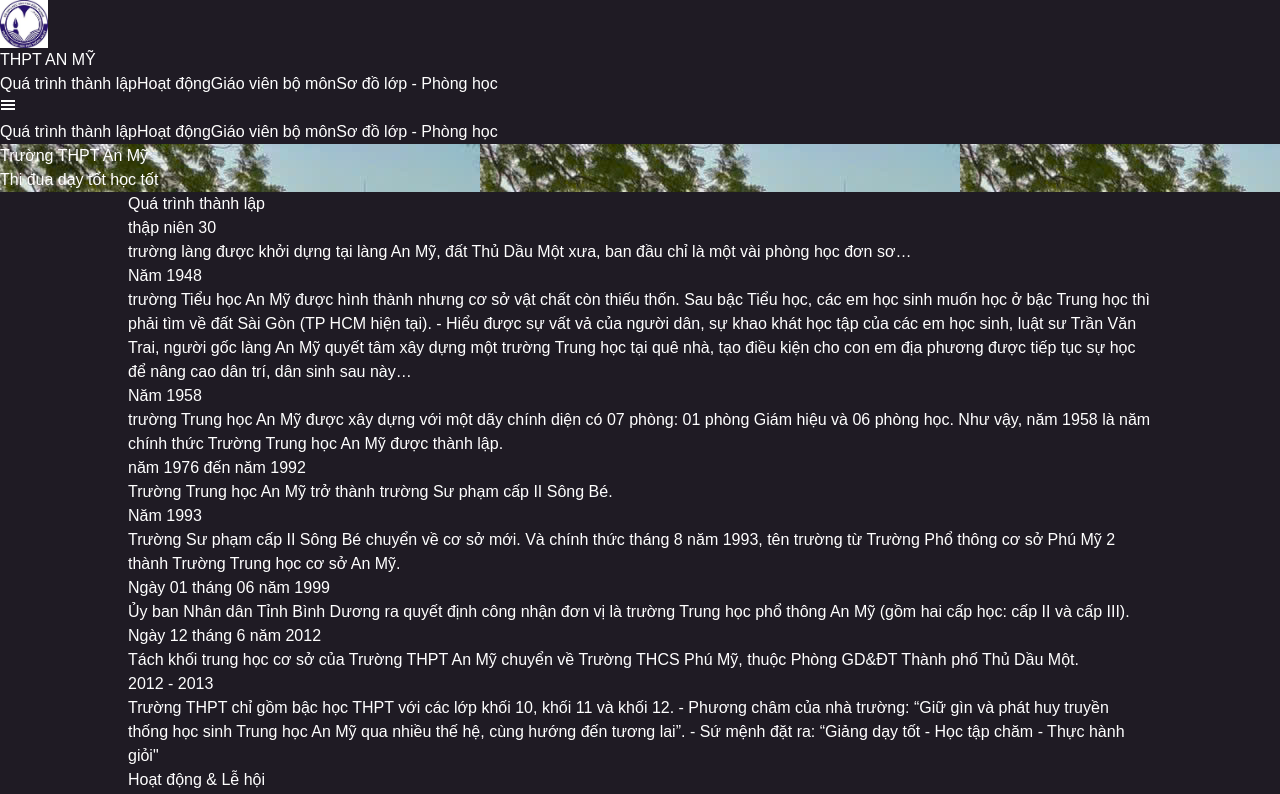
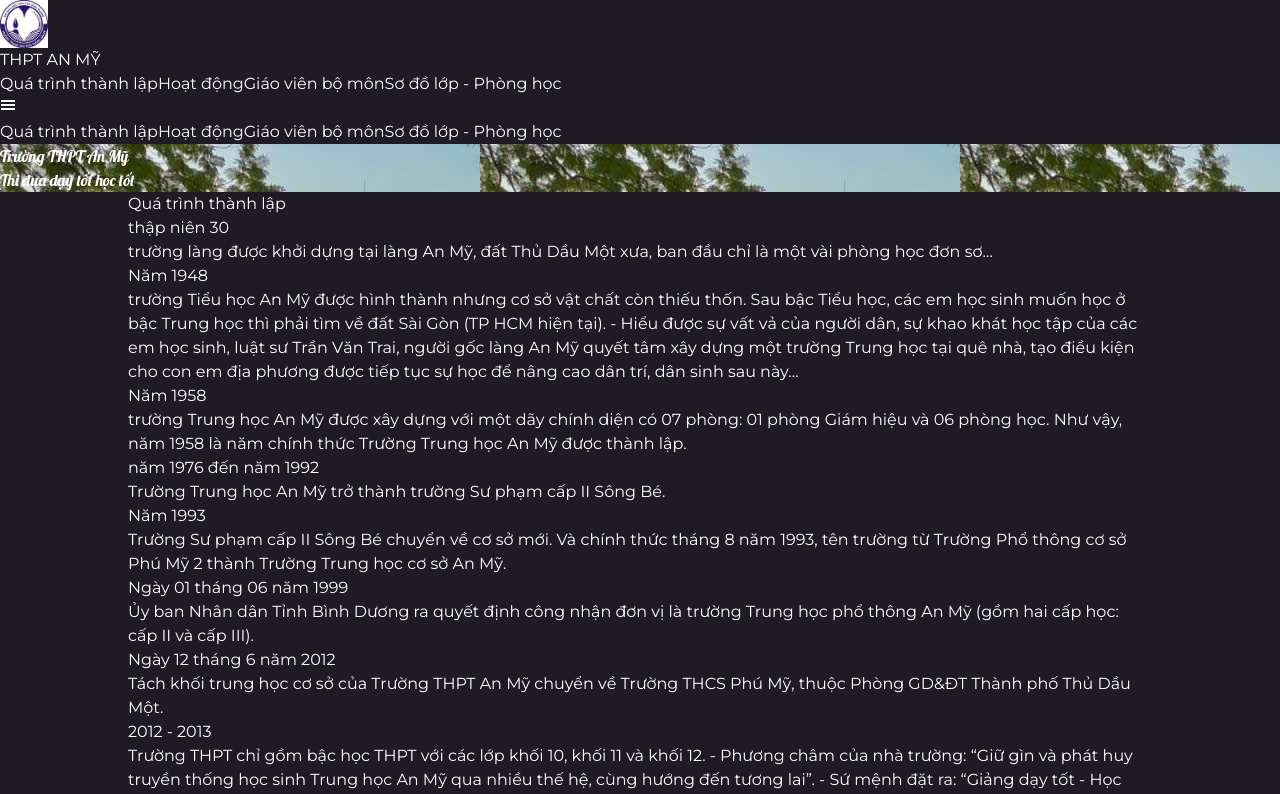
Before and after one commit to hnamhocit/thpt-an-my, a Next.js app: page / in a window 1280 px wide. Shown: the top 794 px of the page. Built offline with nearby package versions, Linux system fonts and the light colour scheme.

Commit message:
Fix fonts

```diff
--- /dev/null
+++ b/src/fonts.ts
@@ -0,0 +1,11 @@
+import { Lobster, Montserrat } from "next/font/google";
+
+export const montserrat = Montserrat({
+	subsets: ["vietnamese"],
+	display: "swap",
+});
+export const lobster = Lobster({
+	subsets: ["vietnamese"],
+	weight: "400",
+	display: "swap",
+});
--- a/src/pages/_document.tsx
+++ b/src/pages/_document.tsx
@@ -1,13 +1,14 @@
-import { Head, Html, Main, NextScript } from 'next/document'
+import { montserrat } from "@/fonts";
+import { Head, Html, Main, NextScript } from "next/document";
 
 export default function Document() {
 	return (
-		<Html lang='en'>
+		<Html lang="en">
 			<Head />
-			<body className='antialiased'>
+			<body className={montserrat.className}>
 				<Main />
 				<NextScript />
 			</body>
 		</Html>
-	)
+	);
 }
--- a/src/pages/index.tsx
+++ b/src/pages/index.tsx
@@ -1,6 +1,8 @@
 import EventSection from "@/components/EventSection";
 import Header from "@/components/Header";
 import HistorySection from "@/components/HistorySection";
+import { lobster } from "@/fonts";
+import clsx from "clsx";
 
 export default function Home() {
 	return (
@@ -14,10 +16,20 @@ export default function Home() {
 				}}
 			>
 				<div className="absolute space-y-5 text-center -translate-x-1/2 -translate-y-1/2 lobster-regular top-1/2 left-1/2">
-					<div className="text-5xl font-black tracking-wide animate__animated animate__bounceInDown">
+					<div
+						className={clsx(
+							"text-8xl font-black tracking-wide animate__animated animate__bounceInDown",
+							lobster.className
+						)}
+					>
 						Trường THPT An Mỹ
 					</div>
-					<div className="text-3xl font-bold tracking-wide animate__animated animate__bounceInDown">
+					<div
+						className={clsx(
+							"text-3xl font-bold tracking-wide animate__animated animate__bounceInDown",
+							lobster.className
+						)}
+					>
 						Thi đua dạy tốt học tốt
 					</div>
 				</div>
--- a/src/styles/globals.css
+++ b/src/styles/globals.css
@@ -1,27 +1,15 @@
 @tailwind base;
 @tailwind components;
 @tailwind utilities;
-@import url("https://fonts.googleapis.com/css2?family=Montserrat:ital,wght@0,100..900;1,100..900&display=swap");
-@import url("https://fonts.googleapis.com/css2?family=Lobster&display=swap");
 
 @tailwind base;
 @tailwind components;
 @tailwind utilities;
 
 body {
-	font-family: "Montserrat", sans-serif;
-	font-optical-sizing: auto;
-	font-weight: 400;
-	font-style: normal;
 	background-color: #1f1b24;
 	color: #ffffff;
 	scroll-behavior: smooth;
-}
-
-.lobster-regular {
-	font-family: "Lobster", sans-serif;
-	font-weight: 400;
-	font-style: normal;
 }
 
 @media (min-width: 1024px) {
```
